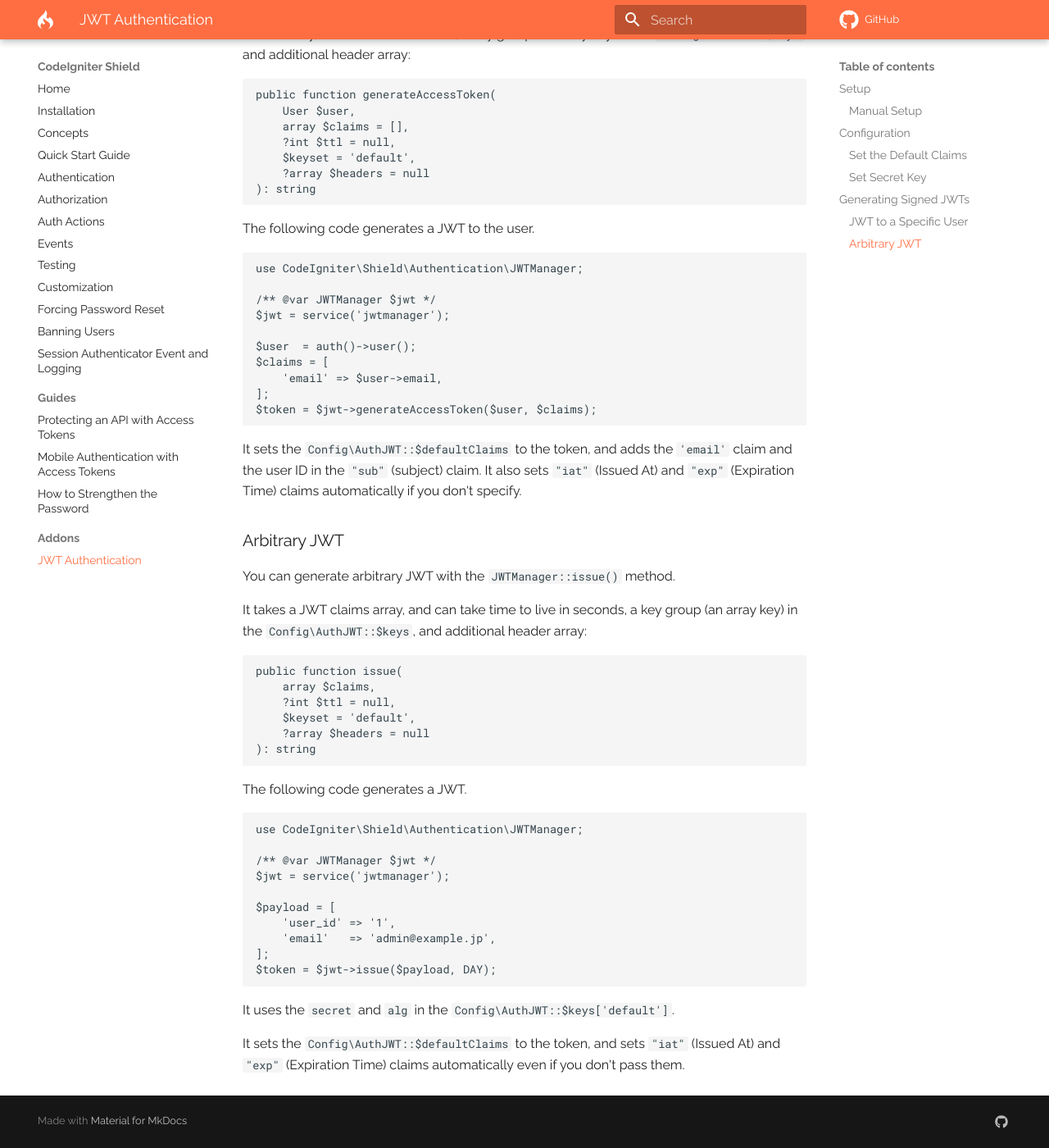
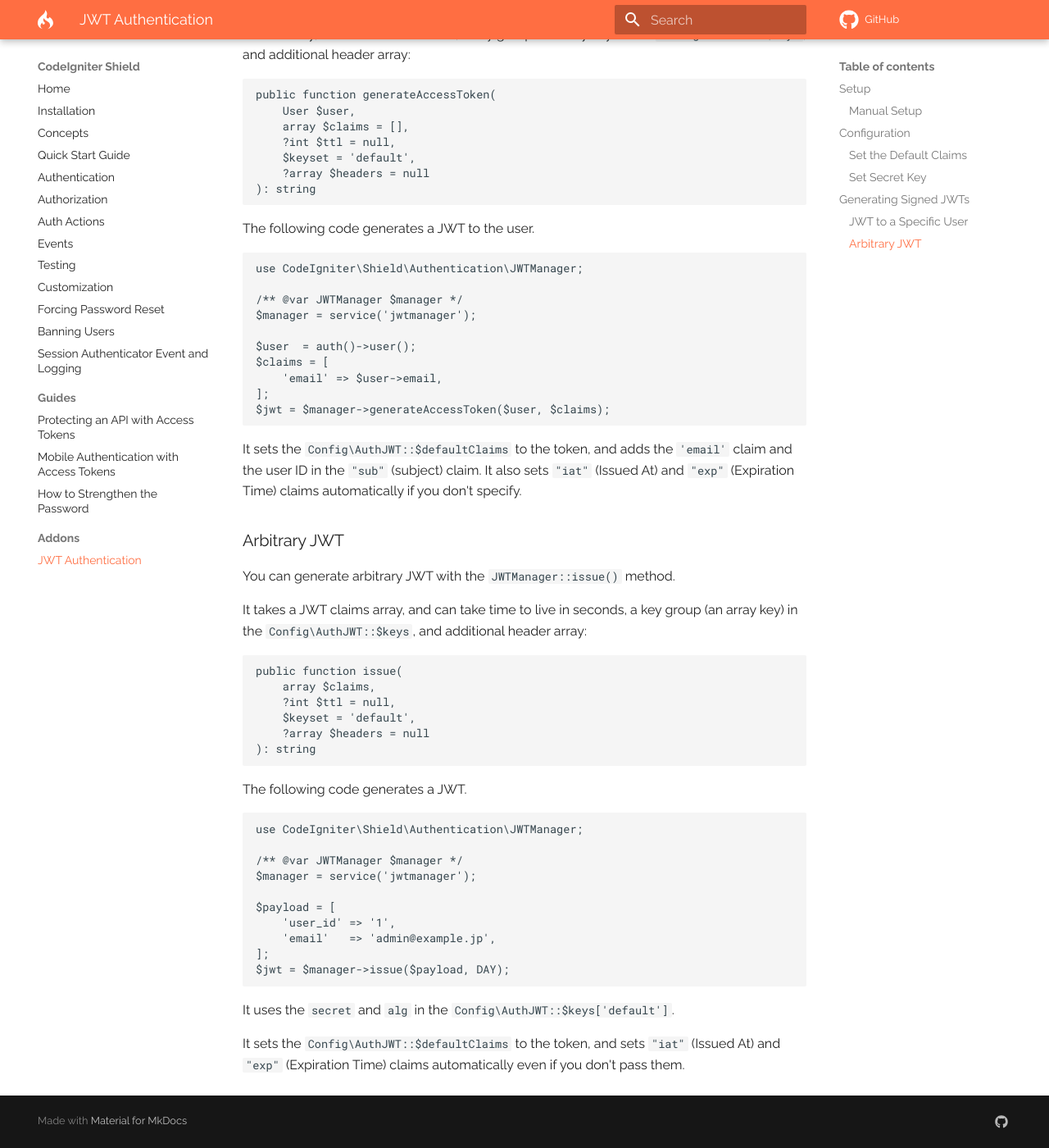
Before and after one commit to codeigniter4/shield, an MkDocs documentation site: the page built from docs/addons/jwt.md, in a window 1280 px wide and 1400 px high, scrolled down 1781 px. Shown: the whole window at 82% size. Built offline with MkDocs 1.6.1 and Material for MkDocs 9.7.7, drawn with Linux system fonts in a browser that asks for light colours; comment, search, counter and statistics services are not loaded; a style sheet for code colours, icons or effects is not loaded.

Commit message:
docs: change variable names

````diff
--- a/docs/addons/jwt.md
+++ b/docs/addons/jwt.md
@@ -91,14 +91,14 @@ The following code generates a JWT to the user.
 ```php
 use CodeIgniter\Shield\Authentication\JWTManager;
 
-/** @var JWTManager $jwt */
-$jwt = service('jwtmanager');
+/** @var JWTManager $manager */
+$manager = service('jwtmanager');
 
 $user  = auth()->user();
 $claims = [
     'email' => $user->email,
 ];
-$token = $jwt->generateAccessToken($user, $claims);
+$jwt = $manager->generateAccessToken($user, $claims);
 ```
 
 It sets the `Config\AuthJWT::$defaultClaims` to the token, and adds
@@ -127,14 +127,14 @@ The following code generates a JWT.
 ```php
 use CodeIgniter\Shield\Authentication\JWTManager;
 
-/** @var JWTManager $jwt */
-$jwt = service('jwtmanager');
+/** @var JWTManager $manager */
+$manager = service('jwtmanager');
 
 $payload = [
     'user_id' => '1',
     'email'   => 'admin@example.jp',
 ];
-$token = $jwt->issue($payload, DAY);
+$jwt = $manager->issue($payload, DAY);
 ```
 
 It uses the `secret` and `alg` in the `Config\AuthJWT::$keys['default']`.
````
